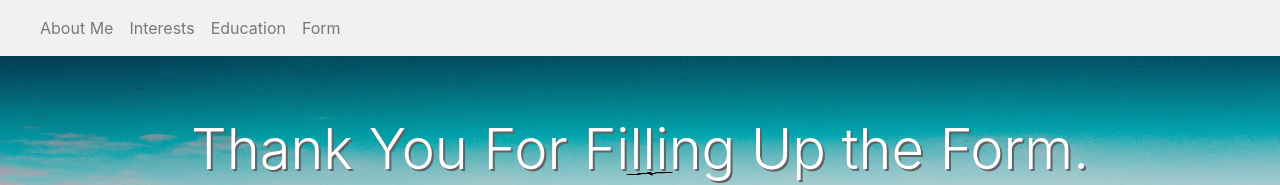
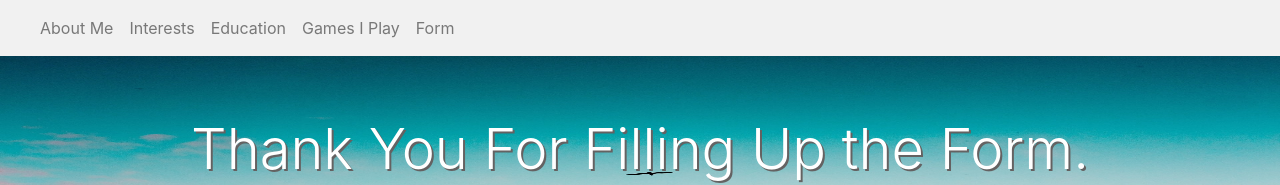
Before and after one commit to Synfoxius/fed_website, a plain HTML site: page thankyou.html in a window 1280 px wide. Shown: the top 185 px of the page. Drawn offline with nearby package versions, Linux system fonts and the light colour scheme.

Commit message:
Add files via upload

```diff
--- a/thankyou.html
+++ b/thankyou.html
@@ -46,6 +46,9 @@ Filename: index.html
                     <a class="nav-link" href="education.html">Education</a>
                 </li>
                 <li class="nav-item">
+                    <a class="nav-link" href="games.html">Games I Play</a>
+                </li>
+                <li class="nav-item">
                     <a class="nav-link" href="socialmedia.html">Form</a>
                 </li>
             </ul>
```
